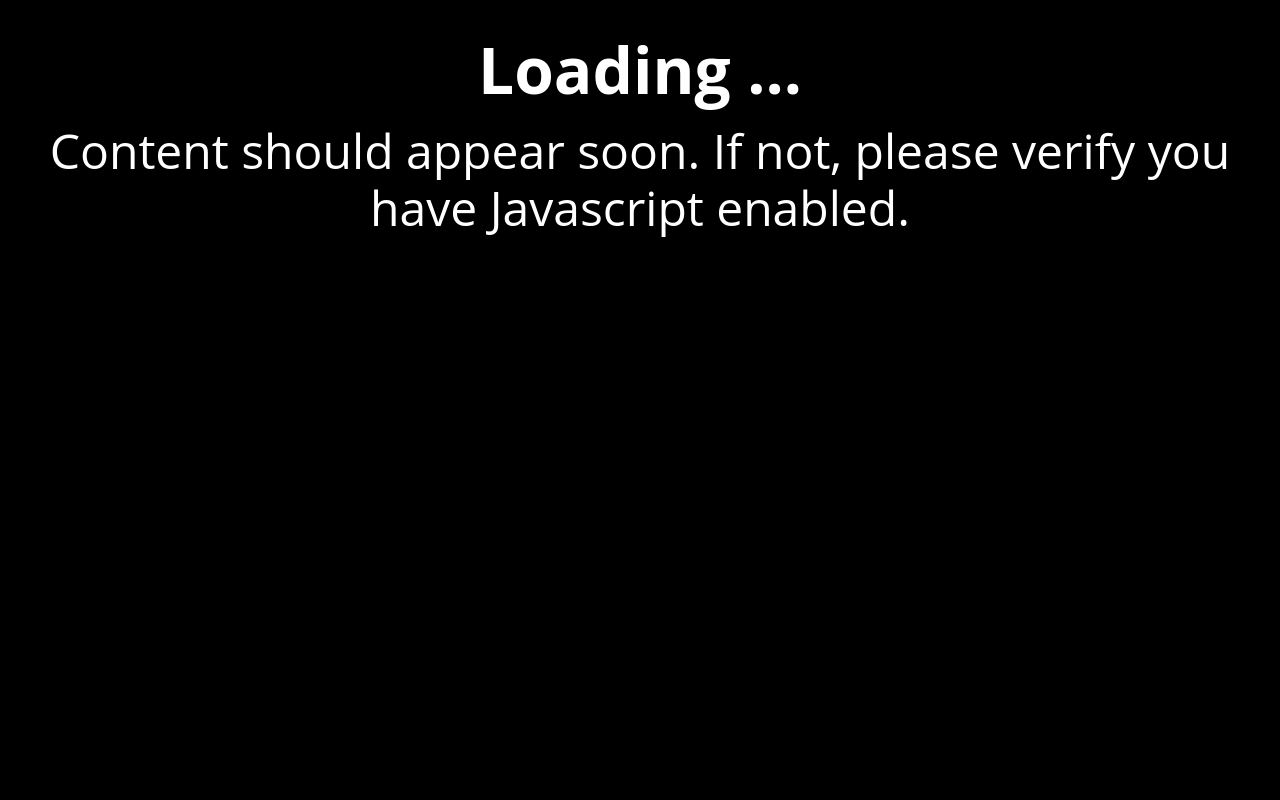
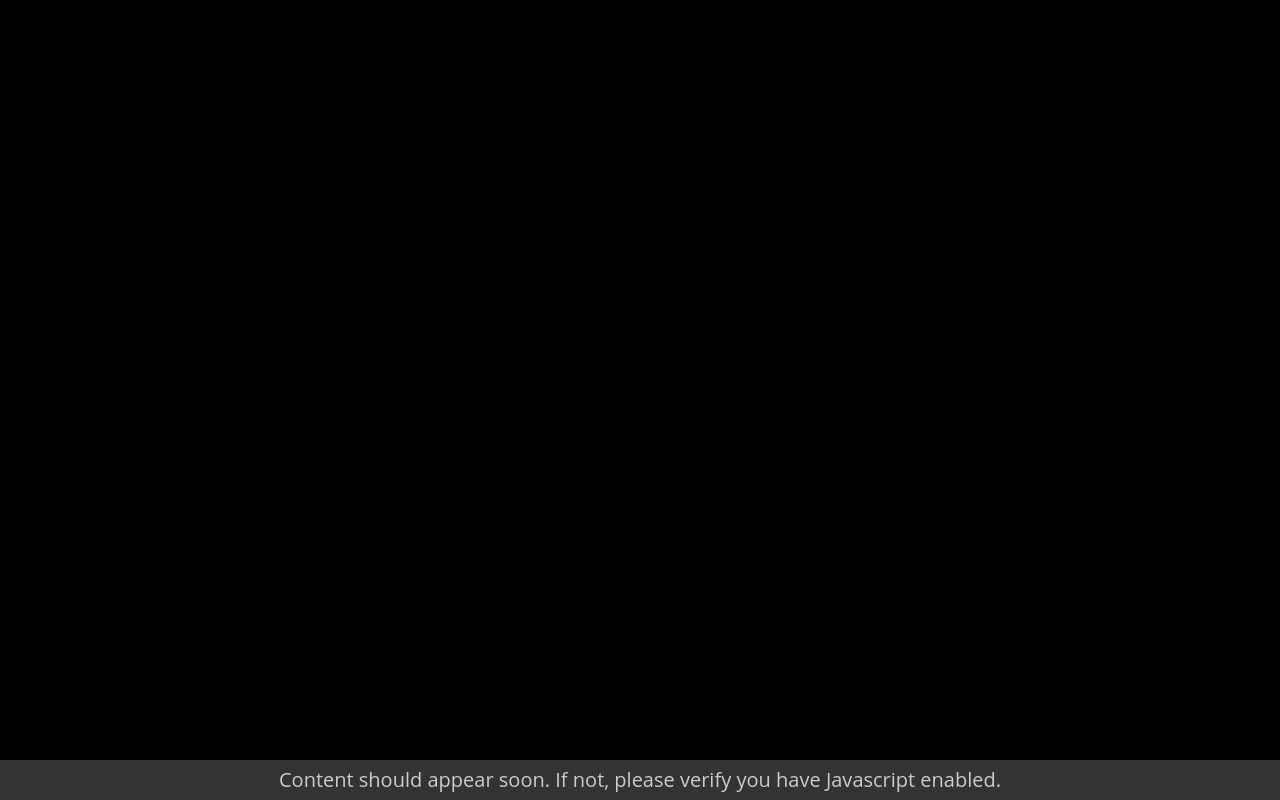
Before and after one commit to Kunsi/pretalx-plugin-broadcast-tools, a Django app: template pretalx_broadcast_tools/templates/pretalx_broadcast_tools/room_timer.html in a window 1280 px wide. Run offline with Django 3.2, Linux system fonts and the light colour scheme; the template is opened without the code that fills it, so the values that code supplies are empty.

Commit message:
room timer: redesign with event bar and colour-coded countdown
Replace the header/speaker/progress-bar layout with a full-screen
countdown centred in 95 % of the viewport and a 5 vh event bar at the
bottom.

The event bar starts dark grey with white text and fills left-to-right
with a white block as the talk progresses; mix-blend-mode: difference
keeps the label readable in both states.

Timer text turns orange below 5 minutes remaining and red below 2
minutes. When a talk ends with no immediately following event the timer
counts up from the scheduled end time, turns red, and flashes
(2 s on / 0.5 s off).

```diff
--- a/pretalx_broadcast_tools/static/pretalx_broadcast_tools/frontend.css
+++ b/pretalx_broadcast_tools/static/pretalx_broadcast_tools/frontend.css
@@ -83,43 +83,72 @@ body {
 }
 
 /* room timer ********************************************/
-#broadcast_tools_room_timer_header {
-    padding: 2em;
-    text-align: center;
-}
-
-#broadcast_tools_room_timer_title {
-    font-size: 8vh;
-    margin-bottom: 0.2em;
-    font-weight: bold;
-}
-
-#broadcast_tools_room_timer_speaker {
-    font-size: 6vh;
-    font-weight: normal;
-}
-
-#broadcast_tools_room_timer_scheduledata {
-    font-size: 3vh;
-    font-weight: normal;
+#broadcast_tools_room_timer {
+    display: flex;
+    flex-direction: column;
+    height: 100vh;
+    overflow: hidden;
 }
 
 #broadcast_tools_room_timer_timeleft {
-    font-size: 6vh;
+    flex: 1;
+    display: flex;
+    flex-direction: column;
+    align-items: center;
+    justify-content: center;
     text-align: center;
 }
 
 #broadcast_tools_room_timer_timeleft_timer {
     font-size: 35vh;
+    line-height: 1em;
+    color: white;
 }
 
-#broadcast_tools_room_timer_progressbar, #broadcast_tools_room_timer_progressbar_bar {
-    position: fixed;
-    left: 0;
-    bottom: 0;
-    height: 2em;
+#broadcast_tools_room_timer_timeleft_hint {
+    font-size: 6vh;
+    color: white;
 }
 
-#broadcast_tools_room_timer_progressbar {
-    right: 0;
+@keyframes room_timer_flash {
+    0%, 80% { opacity: 1; }
+    80.01%, 100% { opacity: 0; }
 }
+
+#broadcast_tools_room_timer_timeleft_timer.flashing {
+    animation: room_timer_flash 2.5s infinite;
+}
+
+#broadcast_tools_room_timer_eventbar {
+    flex-shrink: 0;
+    height: 5vh;
+    position: relative;
+    background: #333;
+    display: flex;
+    align-items: center;
+    justify-content: center;
+    overflow: hidden;
+}
+
+#broadcast_tools_room_timer_eventbar_fill {
+    position: absolute;
+    left: 0;
+    top: 0;
+    height: 100%;
+    width: 0;
+    background: white;
+    transition: width 1s linear;
+}
+
+#broadcast_tools_room_timer_eventbar_text {
+    position: relative;
+    z-index: 1;
+    mix-blend-mode: difference;
+    color: white;
+    font-size: 2.5vh;
+    white-space: nowrap;
+    overflow: hidden;
+    text-overflow: ellipsis;
+    padding: 0 1em;
+    max-width: 100%;
+}
--- a/pretalx_broadcast_tools/static/pretalx_broadcast_tools/room_timer.js
+++ b/pretalx_broadcast_tools/static/pretalx_broadcast_tools/room_timer.js
@@ -8,119 +8,120 @@ function _left_zero_pad(i) {
 function update_room_info() {
     room_name = get_room_name();
 
-    if (!event_info)  {
+    if (!event_info) {
         console.warn("Waiting for event info ...");
         return;
     }
 
-    box = document.getElementById('broadcast_tools_room_timer');
-    header = document.getElementById('broadcast_tools_room_timer_header');
-    title = document.getElementById('broadcast_tools_room_timer_title');
-    speaker = document.getElementById('broadcast_tools_room_timer_speaker');
-    scheduledata = document.getElementById('broadcast_tools_room_timer_scheduledata');
-    timeleft = document.getElementById('broadcast_tools_room_timer_timeleft_timer');
-    timehint = document.getElementById('broadcast_tools_room_timer_timeleft_hint');
-    progressbar= document.getElementById('broadcast_tools_room_timer_progressbar');
-    progressbar_bar = document.getElementById('broadcast_tools_room_timer_progressbar_bar');
+    let timeleft = document.getElementById('broadcast_tools_room_timer_timeleft_timer');
+    let timehint = document.getElementById('broadcast_tools_room_timer_timeleft_hint');
+    let eventbar_fill = document.getElementById('broadcast_tools_room_timer_eventbar_fill');
+    let eventbar_text = document.getElementById('broadcast_tools_room_timer_eventbar_text');
 
-    box.style.backgroundColor = event_info['color'];
+    let now = new Date();
 
-    now = new Date();
+    function set_timer(text, hint, color, flashing) {
+        timeleft.innerHTML = text;
+        timehint.innerHTML = hint;
+        timeleft.style.color = color;
+        if (flashing) {
+            timeleft.classList.add('flashing');
+        } else {
+            timeleft.classList.remove('flashing');
+        }
+    }
+
+    function wall_clock() {
+        return _left_zero_pad(now.getHours()) + ':' + _left_zero_pad(now.getMinutes()) + ':' + _left_zero_pad(now.getSeconds());
+    }
+
+    function format_duration(ms) {
+        let h = Math.floor(ms / 1000 / 60 / 60);
+        let m = Math.floor(ms / 1000 / 60) % 60;
+        let s = Math.floor(ms / 1000) % 60;
+        if (h > 0) {
+            return h + ':' + _left_zero_pad(m) + ':' + _left_zero_pad(s);
+        }
+        return m + ':' + _left_zero_pad(s);
+    }
 
     if (!room_name) {
-        title.innerHTML = event_info['name'];
+        set_timer(wall_clock(), '', 'white', false);
+        eventbar_fill.style.width = '0';
+        eventbar_text.textContent = event_info['name'];
         return;
     }
 
-    if (!schedule)  {
-        speaker.innerHTML = 'Waiting for schedule ...';
+    if (!schedule) {
+        set_timer('', 'Waiting for schedule \u2026', 'white', false);
         return;
     }
 
     if ('error' in schedule) {
-        title.innerHTML = 'Error';
-        speaker.innerHTML = schedule['error'].join('<br>');
+        set_timer('Error', schedule['error'].join(' / '), 'white', false);
         return;
     }
 
     if (!schedule['rooms'].includes(room_name)) {
-        speaker.innerHTML = event_info['name'];
-        title.innerHTML = room_name;
-        scheduledata.innerHTML = '';
-        timehint.innerHTML = '';
-        progressbar.style.borderTop = 'none';
-        progressbar_bar.style.width = '0';
-
-        timeleft.innerHTML = _left_zero_pad(now.getHours()) + ":" + _left_zero_pad(now.getMinutes()) + ":" + _left_zero_pad(now.getSeconds());
+        set_timer(wall_clock(), '', 'white', false);
+        eventbar_fill.style.width = '0';
+        eventbar_text.textContent = room_name;
         return;
     }
 
-    current_talk = get_current_talk(60);
-    next_talk = get_next_talk();
+    let current_talk = get_current_talk(60);
+    let next_talk = get_next_talk();
 
     if (current_talk) {
-        title.innerHTML = current_talk['title'];
-        speaker.innerHTML = current_talk['persons'].join(', ');
-        scheduledata.innerHTML = format_time_from_pretalx(current_talk['start']);
-        scheduledata.innerHTML += ' - ';
-        scheduledata.innerHTML += format_time_from_pretalx(current_talk['end']);
-
-        scheduled_start = new Date(current_talk['start']);
-        scheduled_end = new Date(current_talk['end']);
+        let scheduled_start = new Date(current_talk['start']);
+        let scheduled_end = new Date(current_talk['end']);
 
         if (scheduled_start > now) {
-            timeleft.innerHTML = '';
-            progressbar_bar.style.width = '0';
-            timehint.innerHTML = '';
-        } else if (scheduled_end < now) {
-            timeleft.innerHTML = '0:00';
-            progressbar_bar.style.width = '100vw';
-            timehint.innerHTML = 'talk has ended';
+            // Talk not yet started
+            set_timer('', '', 'white', false);
+            eventbar_fill.style.width = '0';
+            eventbar_text.textContent = format_time_from_pretalx(current_talk['start']) + ' \u2013 ' + current_talk['title'];
+        } else if (scheduled_end <= now) {
+            // Talk has ended (within grace period)
+            if (next_talk) {
+                // Break before next talk
+                set_timer(wall_clock(), '', 'white', false);
+                eventbar_fill.style.width = '0';
+                eventbar_text.textContent = format_time_from_pretalx(next_talk['start']) + ' \u2013 ' + next_talk['title'];
+            } else {
+                // No following talk — count up from scheduled end, flash
+                let overtime = now - scheduled_end;
+                set_timer('+' + format_duration(overtime), 'talk has ended', 'red', true);
+                eventbar_fill.style.width = '100%';
+                eventbar_text.textContent = current_talk['title'];
+            }
         } else {
-            diff = scheduled_end - now;
-            let diff_s = Math.floor(diff / 1000) % 60;
-            let diff_m = Math.floor(diff / 1000 / 60) % 60;
-            let diff_h = Math.floor(diff / 1000 / 60 / 60);
+            // Talk is running
+            let remaining = scheduled_end - now;
+            let total = scheduled_end - scheduled_start;
+            let progress = ((now - scheduled_start) / total) * 100;
 
-            if (diff_h > 0) {
-                timeleft.innerHTML = diff_h + ":" + _left_zero_pad(diff_m) + ":" + _left_zero_pad(diff_s);
+            let color;
+            if (remaining < 2 * 60 * 1000) {
+                color = 'red';
+            } else if (remaining < 5 * 60 * 1000) {
+                color = 'orange';
             } else {
-                timeleft.innerHTML = diff_m + ":" + _left_zero_pad(diff_s);
+                color = 'white';
             }
 
-            total_time = scheduled_end - scheduled_start;
-            progressbar_bar.style.width = (((diff/total_time)*100)-100)*-1 + 'vw';
-            timehint.innerHTML = 'left in this talk';
-        }
-
-        if (current_talk['track']) {
-            header.style.backgroundColor = current_talk['track']['color'];
-            progressbar.style.borderTop = '2px solid ' + current_talk['track']['color'];
-            progressbar_bar.style.backgroundColor = current_talk['track']['color'];
-        } else {
-            header.style.backgroundColor = null;
-            progressbar.style.borderTop = '2px solid white';
-            progressbar_bar.style.backgroundColor = 'white';
+            set_timer(format_duration(remaining), 'left in this talk', color, false);
+            eventbar_fill.style.width = Math.min(100, progress) + '%';
+            eventbar_text.textContent = current_talk['title'];
         }
     } else {
-        progressbar.style.borderTop = 'none';
-        progressbar_bar.style.width = '0';
-        speaker.innerHTML = 'Break';
-        timehint.innerHTML = '';
-        title.innerHTML = room_name;
-
-        timeleft.innerHTML = _left_zero_pad(now.getHours()) + ":" + _left_zero_pad(now.getMinutes()) + ":" + _left_zero_pad(now.getSeconds());
-
+        // Break
+        set_timer(wall_clock(), '', 'white', false);
+        eventbar_fill.style.width = '0';
         if (next_talk) {
-            scheduledata.innerHTML = format_time_from_pretalx(next_talk['start']) + ' ' + next_talk['title'];
-
-            if (next_talk['track']) {
-                header.style.backgroundColor = next_talk['track']['color'];
-            } else {
-                header.style.backgroundColor = null;
-            }
+            eventbar_text.textContent = format_time_from_pretalx(next_talk['start']) + ' \u2013 ' + next_talk['title'];
         } else {
-            scheduledata.innerHTML = '';
+            eventbar_text.textContent = '';
         }
     }
 }
--- a/pretalx_broadcast_tools/templates/pretalx_broadcast_tools/room_timer.html
+++ b/pretalx_broadcast_tools/templates/pretalx_broadcast_tools/room_timer.html
@@ -13,17 +13,13 @@
         {% endif %}
     </head>
     <body id="broadcast_tools_room_timer">
-        <div id="broadcast_tools_room_timer_header">
-            <h2 id="broadcast_tools_room_timer_title">Loading ...</h2>
-            <h3 id="broadcast_tools_room_timer_speaker">Content should appear soon. If not, please verify you have Javascript enabled.</h3>
-            <p id="broadcast_tools_room_timer_scheduledata"></p>
-        </div>
         <div id="broadcast_tools_room_timer_timeleft">
             <p id="broadcast_tools_room_timer_timeleft_timer"></p>
             <p id="broadcast_tools_room_timer_timeleft_hint"></p>
         </div>
-        <div id="broadcast_tools_room_timer_progressbar">
-            <p id="broadcast_tools_room_timer_progressbar_bar">&nbsp;</p>
+        <div id="broadcast_tools_room_timer_eventbar">
+            <div id="broadcast_tools_room_timer_eventbar_fill"></div>
+            <span id="broadcast_tools_room_timer_eventbar_text">Content should appear soon. If not, please verify you have Javascript enabled.</span>
         </div>
     </body>
 </html>
```
